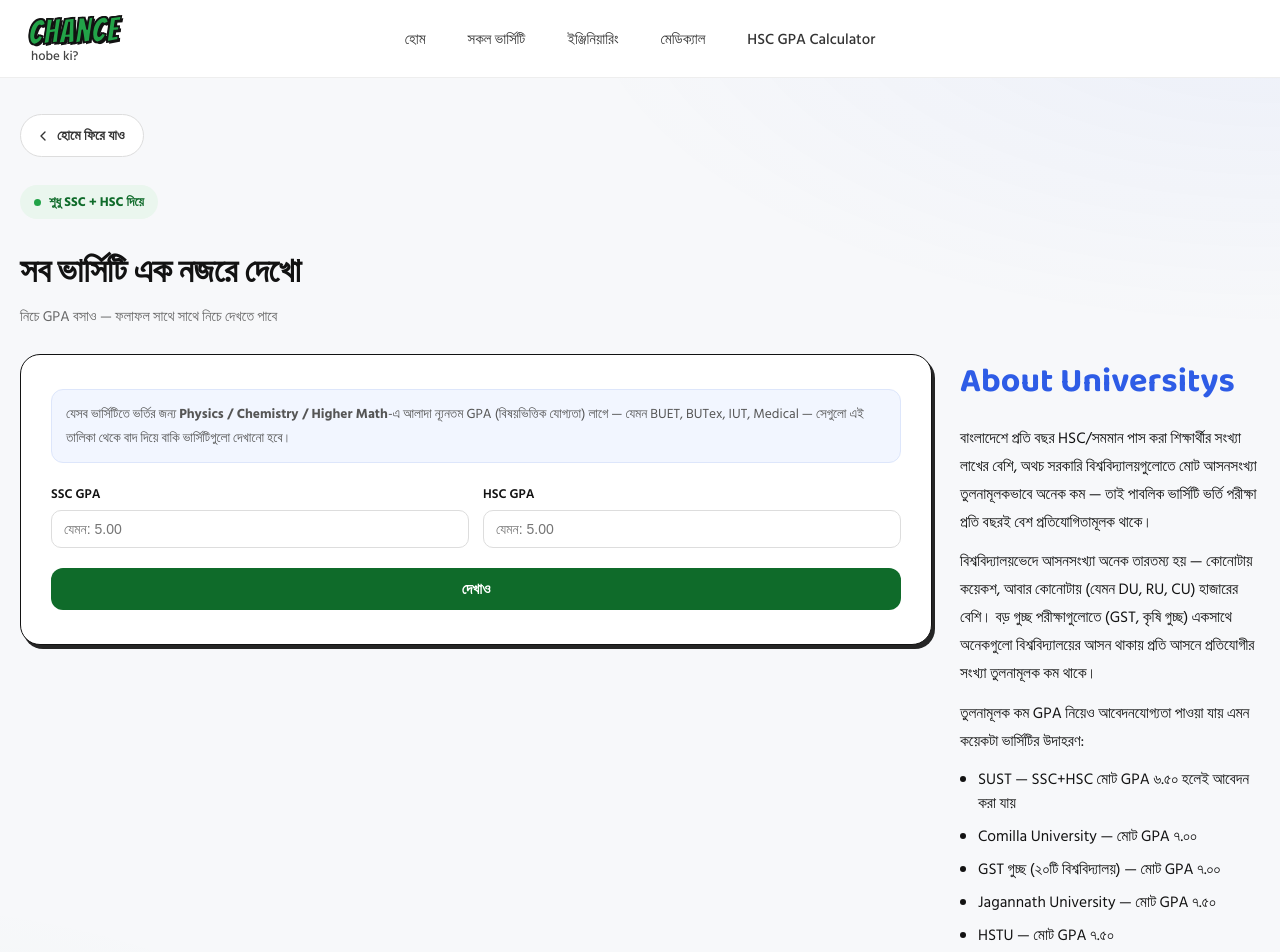
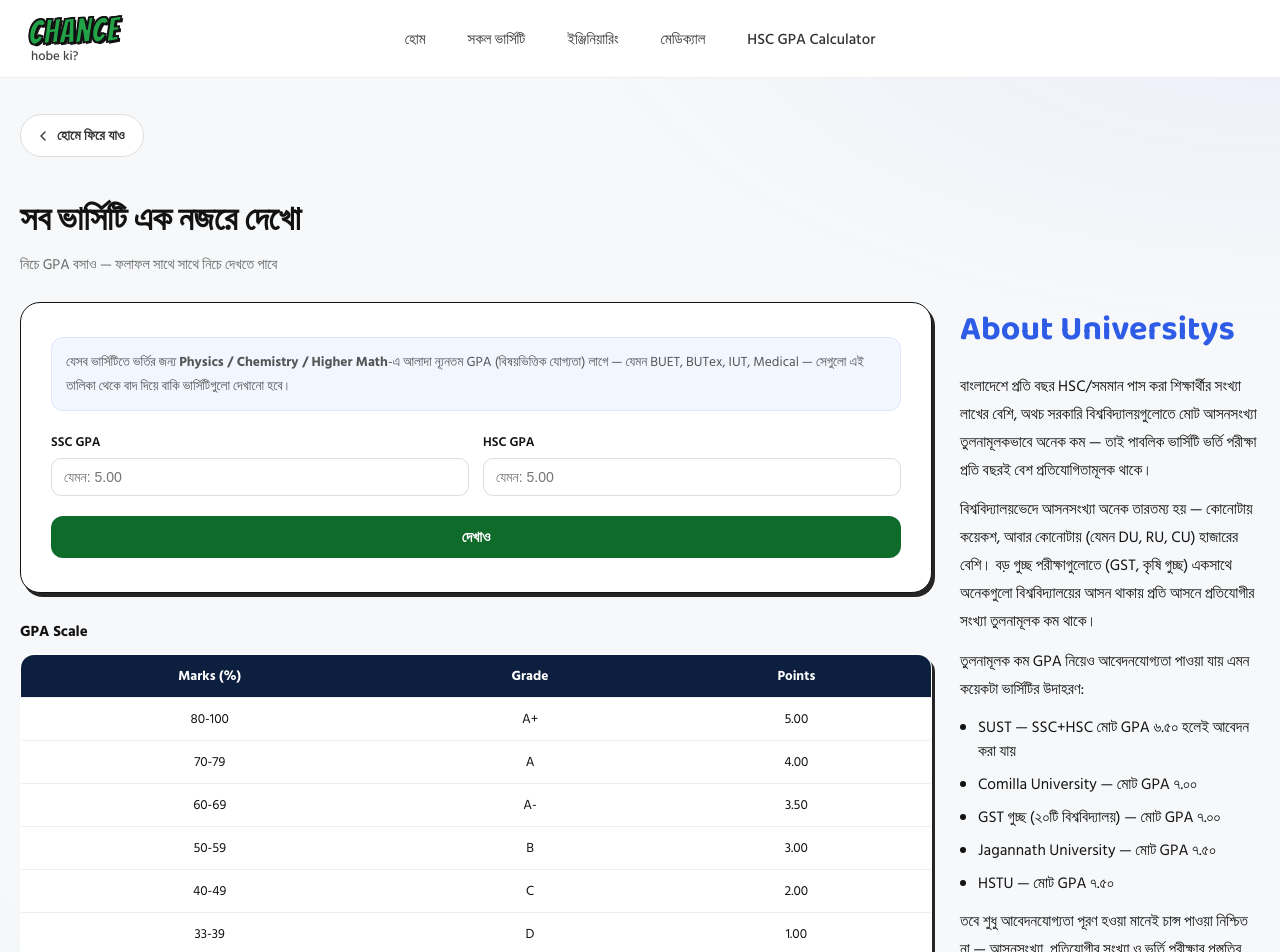
Before and after one commit to nishat-jihad/Admission-info, a Next.js app in the folder chance-hobe-ki/: page /general-check in a window 1280 px wide. Shown: the top 952 px of the page. Built offline with nearby package versions, Linux system fonts and the light colour scheme.

Commit message:
Update page.js

```diff
--- a/chance-hobe-ki/src/app/general-check/page.js
+++ b/chance-hobe-ki/src/app/general-check/page.js
@@ -5,6 +5,42 @@ import { useState } from "react";
 import Navbar from "@/components/Navbar";
 import Footer from "@/components/Footer";
 import { generalCriteria } from "@/data/generalCriteria";
+
+const GPA_SCALE = [
+  { marks: "80-100", grade: "A+", points: "5.00" },
+  { marks: "70-79", grade: "A", points: "4.00" },
+  { marks: "60-69", grade: "A-", points: "3.50" },
+  { marks: "50-59", grade: "B", points: "3.00" },
+  { marks: "40-49", grade: "C", points: "2.00" },
+  { marks: "33-39", grade: "D", points: "1.00" },
+  { marks: "0-32", grade: "F", points: "0.00" },
+];
+
+function GpaScaleChart() {
+  return (
+    <div className="gpa-scale-block">
+      <div className="grading-panel-title">GPA Scale</div>
+      <table className="grading-table">
+        <thead>
+          <tr>
+            <th>Marks (%)</th>
+            <th>Grade</th>
+            <th>Points</th>
+          </tr>
+        </thead>
+        <tbody>
+          {GPA_SCALE.map((row) => (
+            <tr key={row.grade}>
+              <td>{row.marks}</td>
+              <td>{row.grade}</td>
+              <td>{row.points}</td>
+            </tr>
+          ))}
+        </tbody>
+      </table>
+    </div>
+  );
+}
 
 export default function GeneralCheckPage() {
   const [ssc, setSsc] = useState("");
@@ -52,7 +88,6 @@ export default function GeneralCheckPage() {
           </Link>
 
           <div className="general-page-header">
-            <span className="hero-eyebrow">শুধু SSC + HSC দিয়ে</span>
             <h2 className="general-page-title">সব ভার্সিটি এক নজরে দেখো</h2>
             <p className="general-page-sub">নিচে GPA বসাও — ফলাফল সাথে সাথে নিচে দেখতে পাবে</p>
           </div>
@@ -98,6 +133,8 @@ export default function GeneralCheckPage() {
                 </button>
               </div>
 
+              {!result && <GpaScaleChart />}
+
               {result && result.eligibleUnis.length > 0 && (
                 <div className="general-result-table-wrap">
                   <table className="general-result-table">
@@ -131,6 +168,8 @@ export default function GeneralCheckPage() {
                   হচ্ছে না। এগুলোর জন্য নির্দিষ্ট ভার্সিটি চেক করো।
                 </div>
               )}
+
+              {result && <GpaScaleChart />}
             </div>
 
             <aside className="general-check-about">
```
